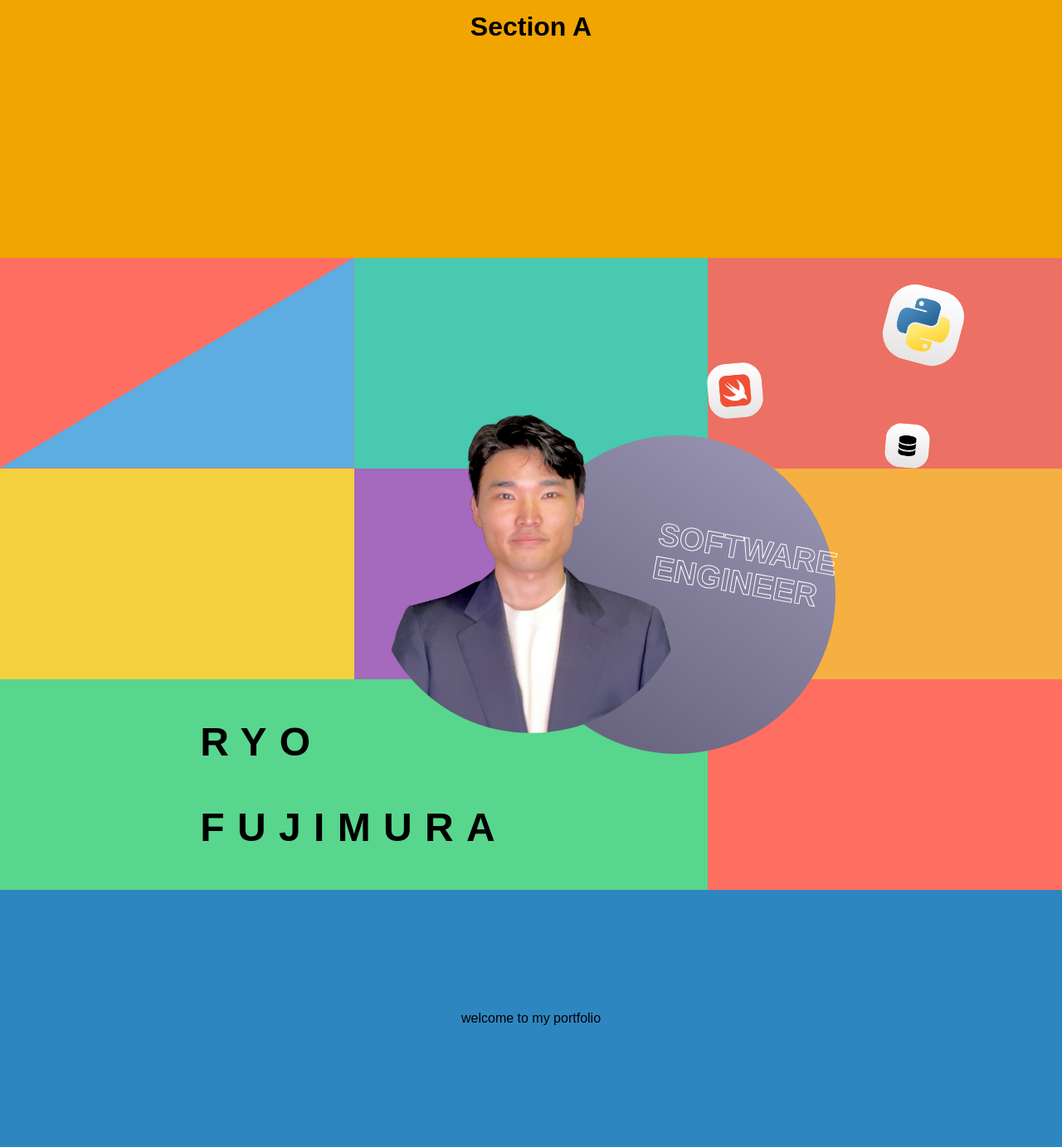
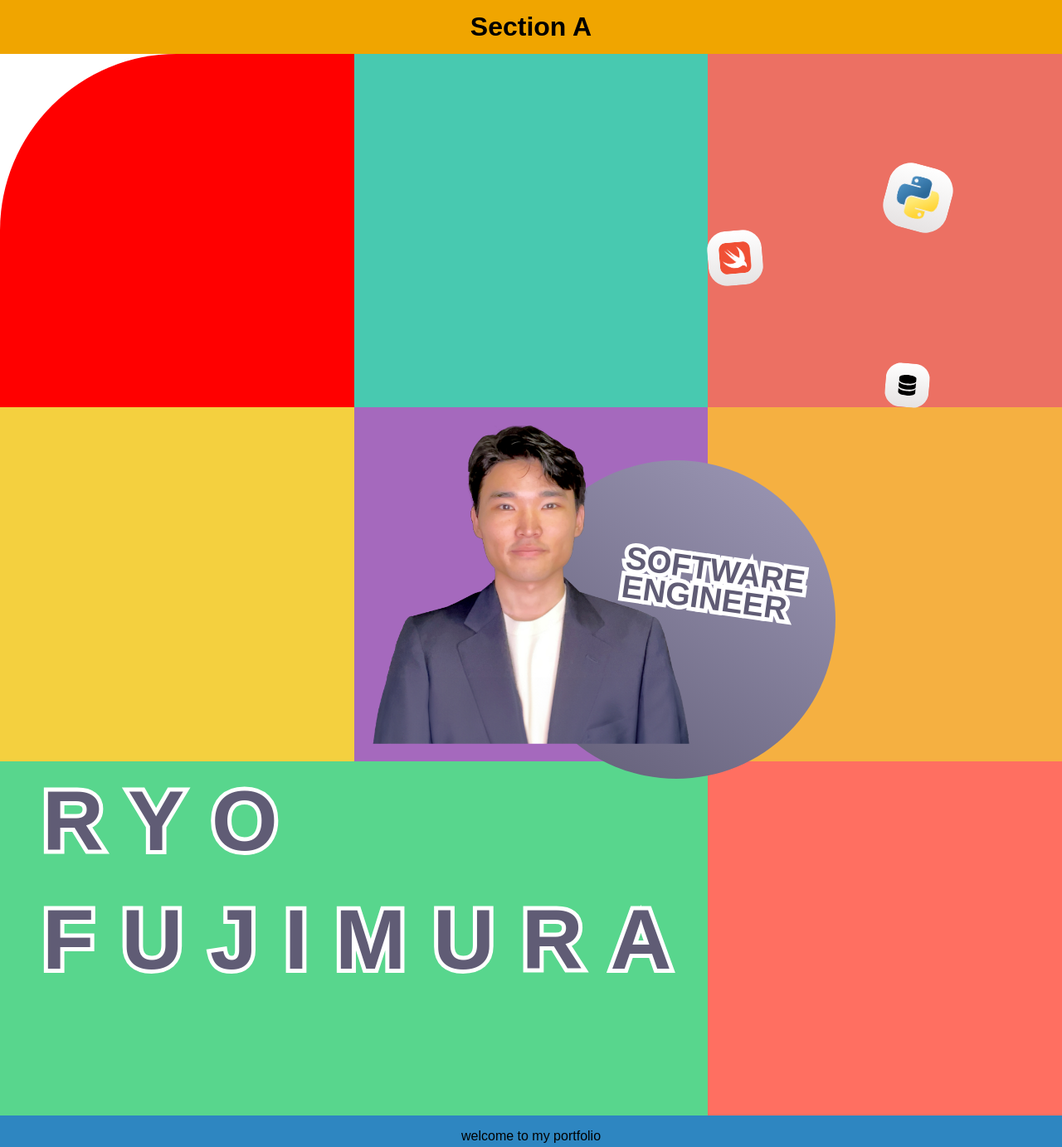
Before and after one commit to ryofujimura/ryofujwebsite, a Flask app: page / in a window 1280 px wide. Shown: the whole page at 83% size. Run offline with Flask 2, Linux system fonts and the light colour scheme; some web fonts are replaced.

Commit message:
ba corner color fill

```diff
--- a/static/style.css
+++ b/static/style.css
@@ -17,7 +17,6 @@ body, html {
 }
 
 .a {
-    background-color: #f0a500; /* delete */
     display: flex;
     justify-content: center;
     align-items: flex-start;
@@ -29,7 +28,6 @@ body, html {
 }
 
 .b {
-    background-color: #ff6f61; /* delete */
     display: flex;
     align-items: stretch;
     width: 100%;
@@ -44,18 +42,35 @@ body, html {
 }
 
 .ba {
-    background-color: #5dade2; /* delete */
     position: relative;
-    clip-path: polygon(100% 0, 100% 100%, 0 100%);
+    background-color: red;
+    overflow: hidden;
+    aspect-ratio: 1 / 1;
+}
+
+.circle {
+    position: absolute;
+    z-index: 1;
+    width: 100%;
+    height: 100%;
+    background-color: red;
+    border-radius: 50%;
+}
+
+.corner {
+    position: absolute;
+    top: 0;
+    left: 0;
+    width: 50%;
+    height: 50%;
+    background-color: white;
 }
 
 .bb {
-    background-color: #48c9b0; /* delete */
 }
 
 .bc {
     display: grid;
-    background-color: #ec7063; /* delete */
 }
 
 .bc-grid {
@@ -89,119 +104,43 @@ body, html {
 }
 
 .icon-one {
-    width: min(5vw, 80px);
-    height: min(5vw, 80px);
+    width: clamp(40px, 4vw, 80px);
+    height: clamp(40px, 4vw, 80px);
     transform: rotate(15deg);
 }
 
 .icon-two {
-    width: min(3vw, 50px);
-    height: min(3vw, 50px);
+    width: clamp(25px, 3vw, 50px);
+    height: clamp(25px, 3vw, 50px);
     transform: rotate(-5deg);
 }
 
 .icon-three {
-    width: min(2vw, 35px);
-    height: min(2vw, 35px);
+    width: clamp(15px, 2vw, 35px);
+    height: clamp(15px, 2vw, 35px);
     transform: rotate(5deg);
 }
 
 .bd {
-    background-color: #f4d03f; /* delete */
 }
 
 .be {
     position: relative;
-    background-color: #a569bd; /* delete */
     display: flex;
     align-items: center;
     justify-content: center;
 }
 
-
-@media (min-width: 768px){
 .profile-pic {
     z-index: 2;
     position: absolute;
-        width: clamp(280px, 30vw, 500px);
-        height: clamp(280px, 30vw, 500px);
-        border-radius: 50%;
+
+    /* border-radius: 50%; */
+    width: clamp(30vw, 280px, 50vw);
+    height: clamp(30vw, 280px, 50vw);
 }
 
-    .bf {
-        background-color: #f5b041; /* delete */
-        display: flex;
-        align-items: center;
-        justify-content: flex-start;
-        padding-left: 2vw;
-        position: relative;
-    }
-
-    .bf-text {
-        position: absolute;
-        left: -5vw;
-        top: 30%;
-        transform: rotate(10deg);
-        z-index: 2;
-        line-height: 1.07;
-        font-weight: 600;
-        font-size: clamp(30px, 3vw, 50px);
-        color: #605c75;
-        color: transparent;
-        -webkit-text-stroke: 1px white;
-
-    }
-
-    /* Adding bf-circle */
-    .bf::before {
-        content: '';
-        position: absolute;
-        left: -18vw;
-        top: 60%;
-        transform: translateY(-50%);
-        width: clamp(280px, 30vw, 500px);
-        height: clamp(280px, 30vw, 500px);
-        background: linear-gradient(215deg, #9f9ab8, #605c75);
-        border-radius: 50%;
-    }
-
-    .bg-bh {
-        grid-column: span 2;
-        background-color: #58d68d; /* delete */
-        display: flex;
-        align-items: center;
-        justify-content: center;
-        letter-spacing: 0.32em;
-        font-weight: 800;
-        font-size: 3em;
-    }
-
-    .bg-bh .text-container {
-        display: flex;
-        flex-direction: column;
-        align-items: flex-start; /* Align text to the left */
-    }
-
-    .c {
-        background-color: #2e86c1; /* delete */
-        display: flex;
-        justify-content: center;
-        align-items: center;
-        width: 100%;
-    }
-}
-
-@media (max-width: 768px){
-    .profile-pic {
-        z-index: 2;
-        position: absolute;
-        width: min(50vw, 280px);
-        height: min(50vw, 280px);
-        /* border-radius: 50%; */
-    }
-
-    .bf {
-        background-color: #f5b041; /* delete */
+.bf{
     display: flex;
     align-items: center;
     justify-content: flex-start;
@@ -215,25 +154,89 @@ body, html {
     left: -18vw;
     top: 60%;
     transform: translateY(-50%);
-        width: min(55vw, 280px);
-        height: min(55vw, 280px);
     background: linear-gradient(215deg, #9f9ab8, #605c75);
     border-radius: 50%;
+    width: clamp(30vw, 280px, 55vw);
+    height: clamp(30vw, 280px, 55vw);
+}
+
+.bf-text {
+    position: absolute;
+    transform: rotate(8deg);
+    z-index: 3;
+    left: -8vw;
+    line-height: 0.9;
+    font-weight: 600;
+    color: #605c75;
+    font-size: clamp(3vw, 30px, 5vw);
 }
 
 .bg-bh {
     grid-column: span 2;
-        background-color: #58d68d; /* delete */
     display: flex;
-        align-items: center;
+    /* align-items: center; */
     justify-content: center;
+    top: 0;
+    left: 0;
+}
+
+.name-container {
+    z-index: 3;
+    color: #605c75;
+    letter-spacing: 0.32em;
+    font-weight: 800;
+    font-size: 8vw;
+    line-height: 1.4;
+    padding: 0px 0px 0px 40px;
+}
+
+.outer {
+    z-index: 2;
+    position: absolute;
+    -webkit-text-stroke: 10px white;
 }
 
 .c {
-        background-color: #2e86c1; /* delete */
     display: flex;
     justify-content: center;
     align-items: center;
     width: 100%;
 }
+
+@media (min-width: 768px) {
 }
+
+@media (max-width: 768px) {
+}
+
+
+.a {
+    background-color: #f0a500; /* delete */
+}
+.b {
+    background-color: #ff6f61; /* delete */
+}
+.ba {
+    /* background-color: #5dade2; delete */
+}
+.bb {
+    background-color: #48c9b0; /* delete */
+}
+.bc {
+    background-color: #ec7063; /* delete */
+}
+.bd {
+    background-color: #f4d03f; /* delete */
+}
+.be {
+    background-color: #a569bd; /* delete */
+}
+.bf {
+    background-color: #f5b041;
+}
+.bg-bh {
+    background-color: #58d68d;
+}
+.c {
+    background-color: #2e86c1;
+}
--- a/templates/index.html
+++ b/templates/index.html
@@ -22,7 +22,10 @@
         </header>
         <section class="b">
             <div class="inner-grid">
-                <div class="ba"></div>
+                <div class="ba">
+                    <div class="circle"></div>
+                    <div class="corner"></div>
+                </div>
                 <div class="bb"></div>
                 <div class="bc">
                     <div class="bc-grid">
@@ -34,11 +37,16 @@
                 </div>
                 <div class="bd"></div>
                 <div class="be"><img src="{{ url_for('static', filename='img-asset/profile.png') }}" class="profile-pic"></div>
-                <div class="bf"><div class="bf-text">{{ title | safe }}</div></div>
+                <div class="bf">
+                    <div class="bf-text">{{ title | safe }}</div>
+                    <div class="bf-text outer">{{ title | safe }}</div>
+                </div>
                 <div class="bg-bh">
                     <div class="name-container">
-                        <p>{{ first_name }}</p>
-                        <p>{{ last_name }}</p>
+                        {{ first_name }} <br> {{ last_name }}
+                    </div>
+                    <div class="name-container outer">
+                        {{ first_name }} <br> {{ last_name }}
                     </div>
                 </div>
             </div>
```
Lines whose indentation alone changed are shown as unchanged.
